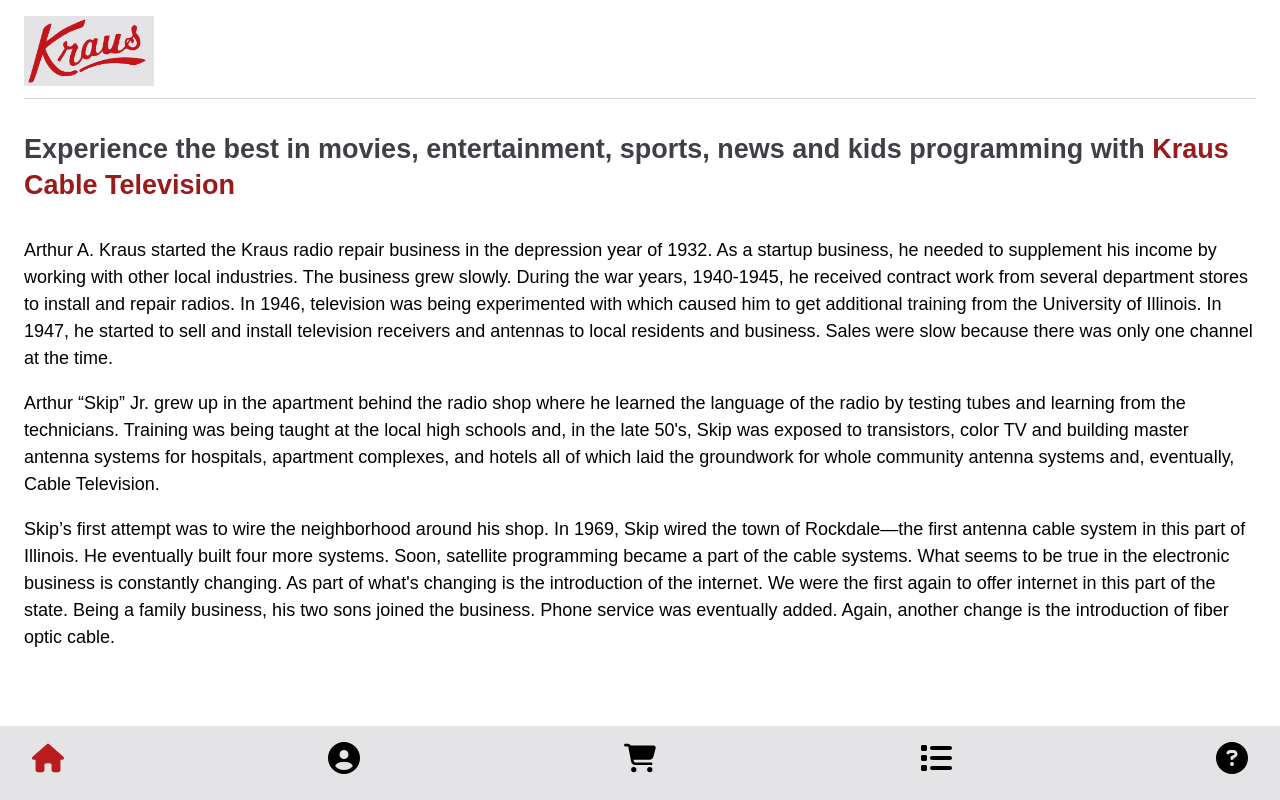
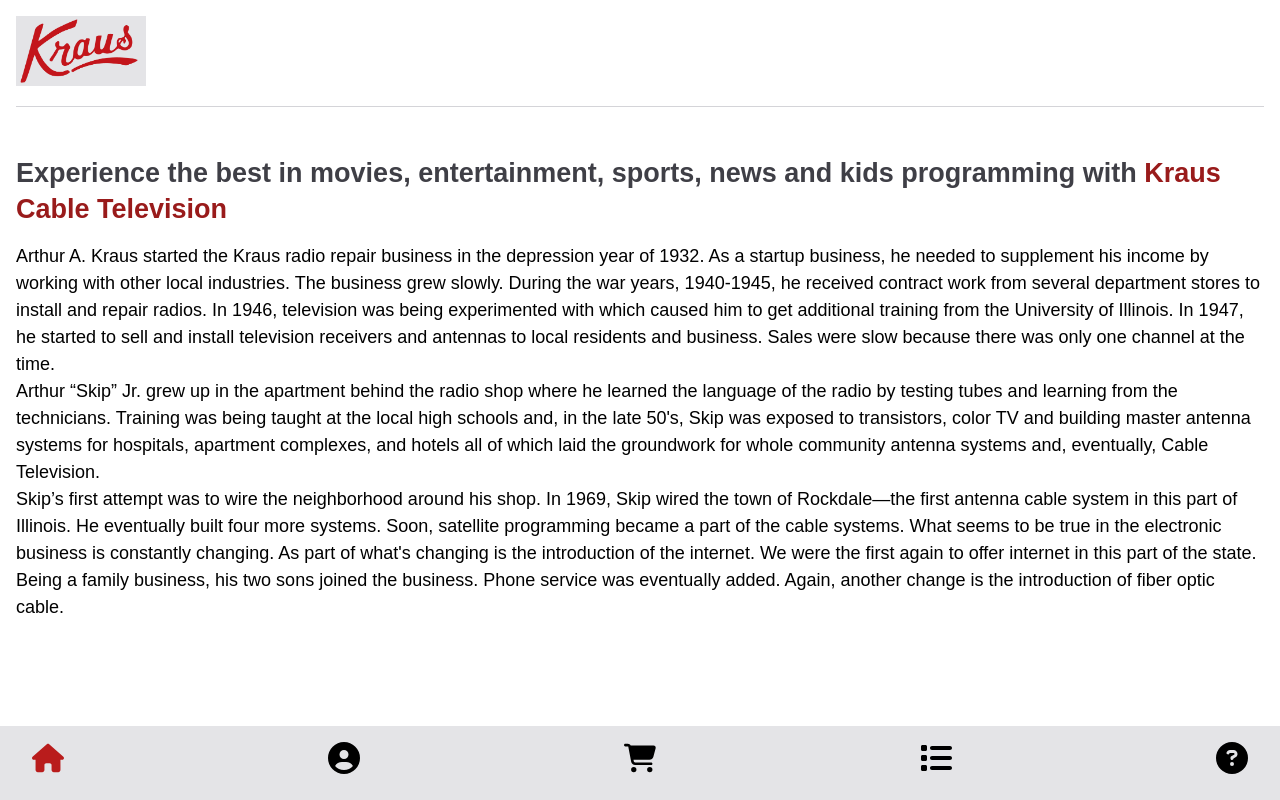
Before and after one commit to brokenhoax/krauscable, a Next.js app: page / in a window 1280 px wide. Built offline with nearby package versions, Linux system fonts and the light colour scheme; a web font is replaced by a local one.

Commit message:
css improvements

```diff
--- a/components/logo/logo.module.css
+++ b/components/logo/logo.module.css
@@ -3,10 +3,11 @@
   font-size: 36px;
   text-shadow: 0px 4px 4px rgba(0, 0, 0, 0.25);
   font-family: "Yesteryear", cursive; */
-  padding-top: 8px;
+  width: 100%;
+  padding: 16px 0px 8px 0px;
+  margin-bottom: 32px;
   border-style: solid;
   border-color: #d4d4d8;
   border-width: 0px;
   border-bottom-width: 1px;
-  width: 100%;
 }
--- a/components/navbar/navbar.js
+++ b/components/navbar/navbar.js
@@ -11,7 +11,6 @@
   faList,
   faCircleQuestion,
 } from "@fortawesome/free-solid-svg-icons";
-import {} from "@fortawesome/free-solid-svg-icons";
 
 const navLinks = [
   { name: "Home", path: "/", icon: faHouse, active: false },
@@ -22,7 +21,7 @@
   },
   {
     name: "Services",
-    path: "/services/internet",
+    path: "/services/overview",
     icon: faCartShopping,
   },
   {
@@ -50,8 +49,8 @@
                   icon={link.icon}
                   className={
                     router.pathname == link.path
-                      ? styles["active"] + " " + styles["test"]
-                      : styles["test"]
+                      ? styles["active"] + " " + "icon"
+                      : "icon"
                   }
                 />
               </Link>
--- a/components/navbar/navbar.module.css
+++ b/components/navbar/navbar.module.css
@@ -34,8 +34,3 @@
 .active:active {
   color: #991b1b;
 }
-
-.test {
-  width: 32px;
-  height: 32px;
-}
--- a/styles/globals.css
+++ b/styles/globals.css
@@ -1,5 +1,178 @@
 /* <<<<= Reset =>>>*/
 
+/*
+html5doctor.com Reset Stylesheet
+v1.6.1
+Last Updated: 2010-09-17
+Author: Richard Clark - http://richclarkdesign.com
+Twitter: @rich_clark
+*/
+
+html,
+body,
+div,
+span,
+object,
+iframe,
+h1,
+h2,
+h3,
+h4,
+h5,
+h6,
+p,
+blockquote,
+pre,
+abbr,
+address,
+cite,
+code,
+del,
+dfn,
+em,
+img,
+ins,
+kbd,
+q,
+samp,
+small,
+strong,
+sub,
+sup,
+var,
+b,
+i,
+dl,
+dt,
+dd,
+ol,
+ul,
+li,
+fieldset,
+form,
+label,
+legend,
+table,
+caption,
+tbody,
+tfoot,
+thead,
+tr,
+th,
+td,
+article,
+aside,
+canvas,
+details,
+figcaption,
+figure,
+footer,
+header,
+hgroup,
+menu,
+nav,
+section,
+summary,
+time,
+mark,
+audio,
+video {
+  margin: 0;
+  padding: 0;
+  border: 0;
+  outline: 0;
+  font-size: 100%;
+  vertical-align: baseline;
+  background: transparent;
+}
+
+body {
+  line-height: 1;
+}
+
+article,
+aside,
+details,
+figcaption,
+figure,
+footer,
+header,
+hgroup,
+menu,
+nav,
+section {
+  display: block;
+}
+
+nav ul {
+  list-style: none;
+}
+
+blockquote,
+q {
+  quotes: none;
+}
+
+blockquote:before,
+blockquote:after,
+q:before,
+q:after {
+  content: "";
+  content: none;
+}
+
+a {
+  margin: 0;
+  padding: 0;
+  font-size: 100%;
+  vertical-align: baseline;
+  background: transparent;
+}
+
+/* change colours to suit your needs */
+ins {
+  background-color: #ff9;
+  color: #000;
+  text-decoration: none;
+}
+
+/* change colours to suit your needs */
+mark {
+  background-color: #ff9;
+  color: #000;
+  font-style: italic;
+  font-weight: bold;
+}
+
+del {
+  text-decoration: line-through;
+}
+
+abbr[title],
+dfn[title] {
+  border-bottom: 1px dotted;
+  cursor: help;
+}
+
+table {
+  border-collapse: collapse;
+  border-spacing: 0;
+}
+
+/* change border colour to suit your needs */
+hr {
+  display: block;
+  height: 1px;
+  border: 0;
+  border-top: 1px solid #cccccc;
+  margin: 1em 0;
+  padding: 0;
+}
+
+input,
+select {
+  vertical-align: middle;
+}
 /* <<<<=========>>>> */
 
 html,
@@ -24,29 +197,18 @@
 }
 
 h1 {
-  color: white;
-  line-height: 0px;
+  color: #27272a;
   font-size: 28px;
-  margin-top: 16px;
-  margin-bottom: 12px;
 }
 
 h2 {
   color: #52525b;
-  line-height: 0px;
-  font-size: 24px;
+  font-size: 22px;
 }
 
-.primary-text {
-  color: #991b1b;
-  font-size: 24px;
-  font-weight: 600;
-}
-
-.secondary-small {
+h3 {
   color: #71717a;
-  font-weight: 700;
-  font-size: 16px;
+  font-size: 20px;
 }
 
 @media (prefers-color-scheme: dark) {
@@ -59,17 +221,33 @@
   }
 }
 
-.logo {
-  padding-left: 16px;
-  padding-right: 16px;
-}
-
 .divider {
-  padding-top: 0px;
   border-style: solid;
   border-color: #d4d4d8;
   border-width: 0px;
   border-bottom-width: 1px;
+  margin: 20px 0px 20px 0px;
+}
+
+.space-y-24 {
+  padding-top: 24px;
+}
+
+.pb-128 {
+  padding-bottom: 128px;
+}
+
+.pb-64 {
+  padding-bottom: 64px;
+}
+
+.pt-24 {
+  padding-top: 24px;
+}
+
+.flex {
+  display: flex;
+  align-items: center;
 }
 
 .flex-between {
@@ -82,11 +260,51 @@
   margin-bottom: 4rem;
 }
 
+.space-between {
+  display: flex;
+  justify-content: space-between;
+  align-items: center;
+}
+
+.flex-col {
+  display: flex;
+  flex-direction: column;
+}
+
 .quote {
-  padding: 16px 0px 16px 0;
   font-weight: 800;
-  color: #52525b;
+  /* color: #52525b; */
   font-size: 20px;
-  line-height: 32px;
-  color: #a1a1aa;
+  color: #991b1b;
 }
+
+.link {
+  color: #991b1b;
+  font-weight: 700;
+  font-size: 16px;
+}
+
+.logo {
+  padding-left: 16px;
+  padding-right: 16px;
+}
+
+.list {
+  list-style-type: none;
+  padding: 0;
+  margin: 0;
+}
+
+.icon {
+  width: 32px;
+  height: 32px;
+}
+
+.icon-small {
+  width: 20px;
+  height: 20px;
+}
+
+.pl-16 {
+  padding-left: 16px;
+}
```
Also changed, not shown: pages/services/internet.js (deleted, +0 -12 lines).
